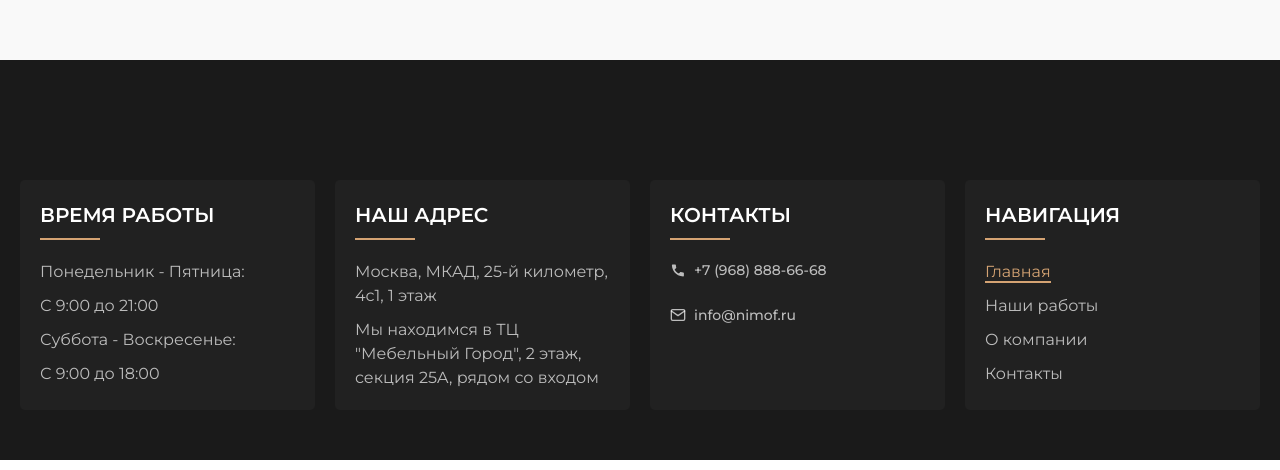
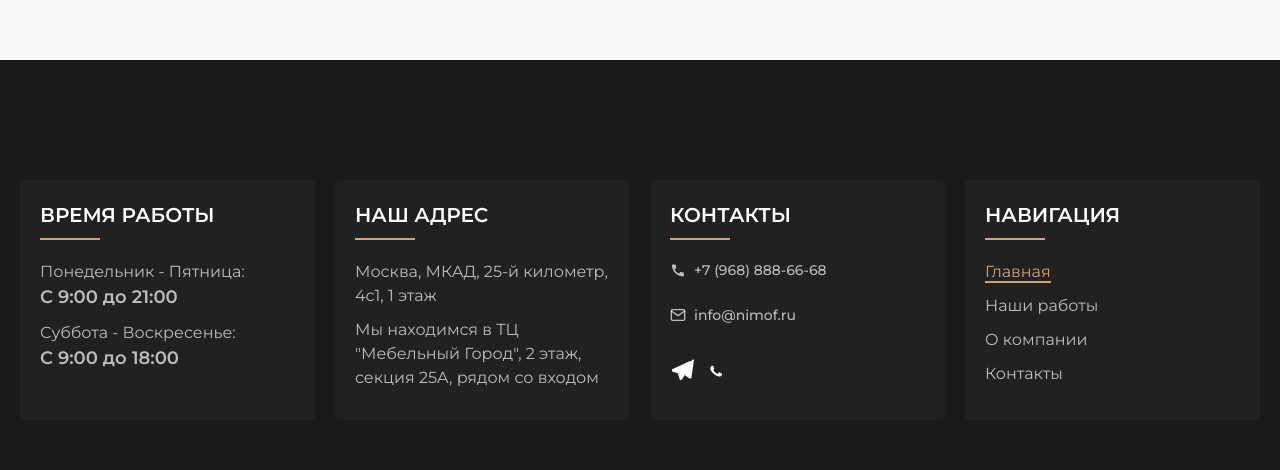
Before and after one commit to creator-of-masterpieces/Nimof-furniture-store-remastered, a website built with Vite: page src/index.html in a window 1280 px wide. Shown: the part 3538-4008 px from the top of the page. Built offline with nearby package versions, Linux system fonts and the light colour scheme.

Commit message:
Продолжил стилизацию footer; Добавил спрайт с svg иконками и скрипт для загрузки спрайта на страницу; Добавил иконки соц. сетей в footer;

```diff
--- a/src/blocks/footer/footer.css
+++ b/src/blocks/footer/footer.css
@@ -12,9 +12,11 @@
 }
 
 .footer__card-item {
+  display: flex;
+  flex-direction: column;
   background-color: rgba(255, 255, 255, 0.03);
   border-radius: var(--border-radius-sm);
-  padding: 20px;
+  padding: 20px 20px 30px;
 }
 
 .footer__card-title {
@@ -54,11 +56,24 @@
 }
 
 .footer__text {
-  margin: 0;
   font-size: 16px;
   color: rgba(255, 255, 255, 0.7);
 }
 
-.footer__text:not(:last-child) {
+.footer__text_big {
+  font-size: 18px;
+  font-weight: 600;
   margin-block-end: 10px;
 }
+
+.footer__card-item_type_address .footer__text:not(:last-child) {
+  margin-block-end: 10px;
+}
+
+.footer__card-body {
+  flex-grow: 1;
+}
+
+.footer__social-list {
+  margin-top: auto;
+}
--- /dev/null
+++ b/src/blocks/social-list/social-list.css
@@ -0,0 +1,17 @@
+.social-list {
+    display: flex;
+    gap: 10px;
+    justify-self: end;
+}
+
+
+.social-list__icon {
+    width: 24px;
+    height: 24px;
+    fill: currentColor;
+    transition: fill 0.3s ease;
+}
+
+.social-list__icon:hover {
+    fill: var(--color-accent);
+}
--- a/src/css/style.css
+++ b/src/css/style.css
@@ -1,6 +1,7 @@
 /* Импорт блоков */
 @import "../blocks/container/container.css";
 @import "../blocks/visually-hidden/visually-hidden.css";
+@import "../blocks/social-list/social-list.css";
 @import "../blocks/main-page/main-page.css";
 @import "../blocks/header/header.css";
 @import "../blocks/navigation-list/navigation-list.css";
--- a/src/index.html
+++ b/src/index.html
@@ -237,8 +237,9 @@
                 <p class="footer__text">Суббота - Воскресенье:</p>
                 <p class="footer__text footer__text_big">С 9:00 до 18:00</p>
             </li>
+
             <!--            Адрес-->
-            <li class="footer__card-item">
+            <li class="footer__card-item footer__card-item_type_address">
                 <h3 class="footer__card-title">Наш адрес</h3>
                 <p class="footer__text">Москва, МКАД, 25-й километр, 4с1, 1 этаж</p>
                 <p class="footer__text">Мы находимся в ТЦ "Мебельный Город", 2 этаж, секция 25A, рядом со входом</p>
@@ -247,7 +248,9 @@
             <!--            Контакты-->
             <li class="footer__card-item">
                 <h3 class="footer__card-title">Контакты</h3>
-                <ul class="contacts-list footer__contacts-list container">
+
+                <div class="footer__card-body">
+                    <ul class="contacts-list footer__contacts-list">
                         <li class="contacts-list__item footer__contacts-list-item">
                             <a class="contacts-list__link contacts-list_type_phone"
                                href="tel:+79688886668">
@@ -279,6 +282,38 @@
                                     <polyline points="22,6 12,13 2,6"/>
                                 </svg>
                                 info@nimof.ru</a>
+                        </li>
+                    </ul>
+                </div>
+                <!--                Список иконок социальных сетей-->
+                <ul class="social-list footer__social-list">
+                    <li class="social-list__item">
+                        <a href="https://t.me/+79688886668"
+                           class="social-list__link"
+                           target="_blank"
+                           rel="noopener">
+                            <svg class="social-list__icon"
+                                 width="24"
+                                 height="24"
+                                 fill="currentColor"
+                                 aria-hidden="true">
+                                <use xlink:href="#icon-telegram"></use>
+                            </svg>
+                        </a>
+                    </li>
+                    <li class="social-list__item">
+                        <a href="https://wa.me/+79688886668"
+                           class="social-list__link"
+                           target="_blank"
+                           rel="noopener">
+                            <svg class="social-list__icon"
+                                 width="24"
+                                 height="24"
+                                 fill="currentColor"
+                                 aria-hidden="true">
+                                <use xlink:href="#icon-whatsapp"></use>
+                            </svg>
+                        </a>
                     </li>
                 </ul>
             </li>
--- /dev/null
+++ b/src/js/loadSprite.js
@@ -0,0 +1,15 @@
+// Загружает спрайт и вставляет в <body>
+export async function loadSprite() {
+    try {
+        const response = await fetch('/sprite.svg'); // Vite подставит абсолютный путь
+        const spriteText = await response.text();
+
+        const div = document.createElement('div');
+        div.style.display = 'none'; // не отображаем спрайт
+        div.innerHTML = spriteText;
+
+        document.body.prepend(div); // вставляем перед всем контентом
+    } catch (error) {
+        console.error('Ошибка при загрузке SVG спрайта:', error);
+    }
+}
--- a/src/js/main.js
+++ b/src/js/main.js
@@ -2,6 +2,8 @@
 import { createIcons, icons } from 'lucide';
 // Импортируем нашу функцию, чтобы можно было вызвать её позже
 import { initYandexMap } from './map';
+// Импортируем скрипт загрузки спрайта
+import { loadSprite } from './loadSprite.js';
 
     document.addEventListener('DOMContentLoaded', () => {
         createIcons({
@@ -18,12 +20,12 @@ document.addEventListener('DOMContentLoaded', () => {
     // Проверяем: есть ли на странице элемент с id="yandex-map"
     const mapBlock = document.getElementById('yandex-map');
 
-    // Если карта на странице есть — подключаем скрипт Яндекс.Карт
+    // Если карта на странице есть — подключаем скрипт Яндекс. Карт
     if (mapBlock) {
         // Создаём новый тег <script>
         const script = document.createElement('script');
 
-        // Указываем ссылку на Яндекс.Карту и передаём API-ключ
+        // Указываем ссылку на Яндекс. Карту и передаём API-ключ
         script.src = 'https://api-maps.yandex.ru/2.1/?lang=ru_RU&apikey=bea634ec-05c1-4206-8fa2-01792f8d3df1';
 
         // Когда карта загрузится — вызываем нашу функцию
@@ -33,3 +35,8 @@ document.addEventListener('DOMContentLoaded', () => {
         document.body.appendChild(script);
     }
 });
+
+// загрузка спрайта при старте
+loadSprite().catch((error)=>{
+    console.error('Ошибка при загрузке спрайта:', error);
+});
--- a/src/js/map.js
+++ b/src/js/map.js
@@ -28,7 +28,7 @@ export function initYandexMap() {
                 `
             },
             {
-                preset: 'islands#icon',       // Стиль метки
+                preset: 'islands#social-list',       // Стиль метки
                 iconColor: '#ff9900'          // Цвет иконки (например, оранжевый)
             }
         );
```
Also changed, not shown: src/public/sprite.svg (added). Lines whose indentation alone changed are shown as unchanged.
